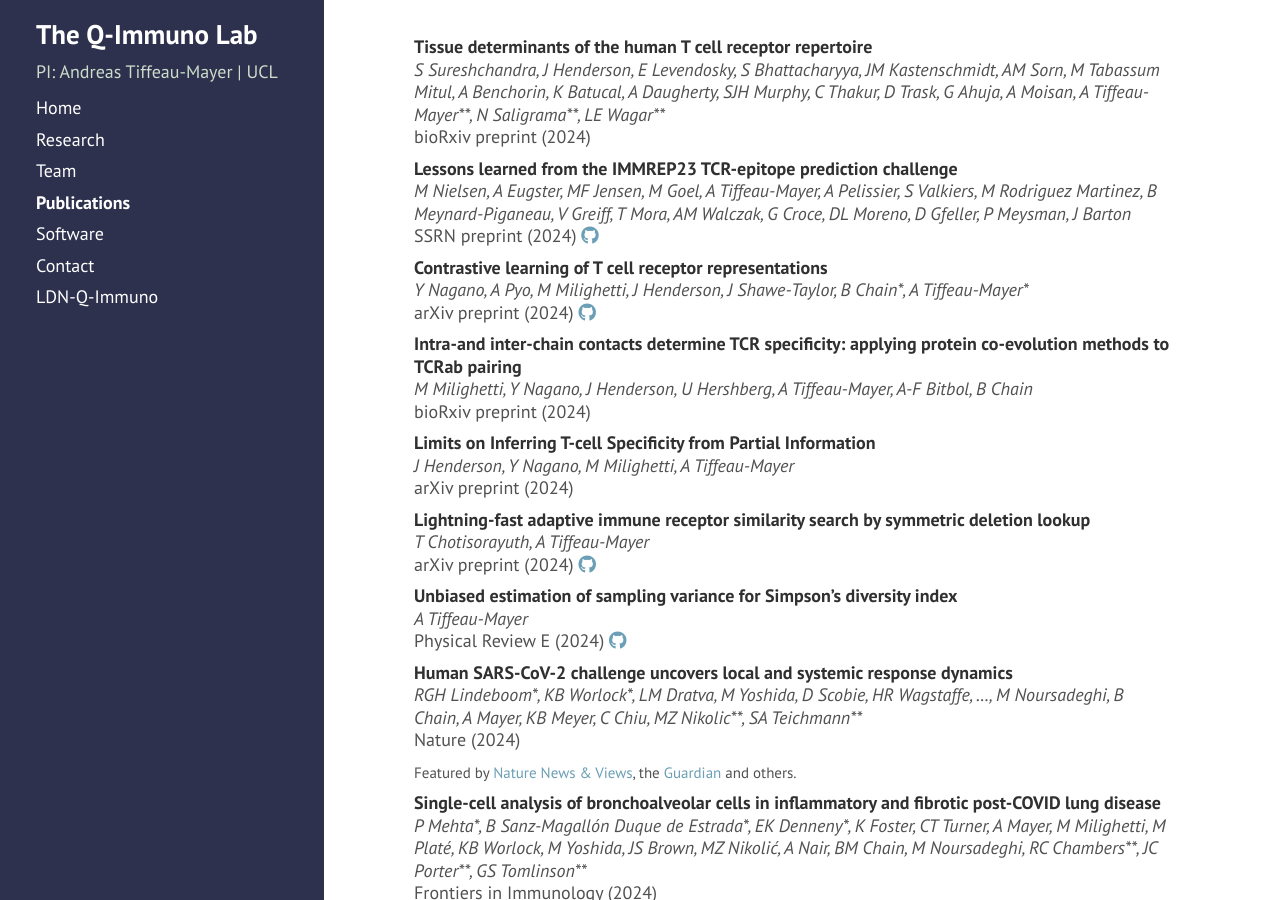
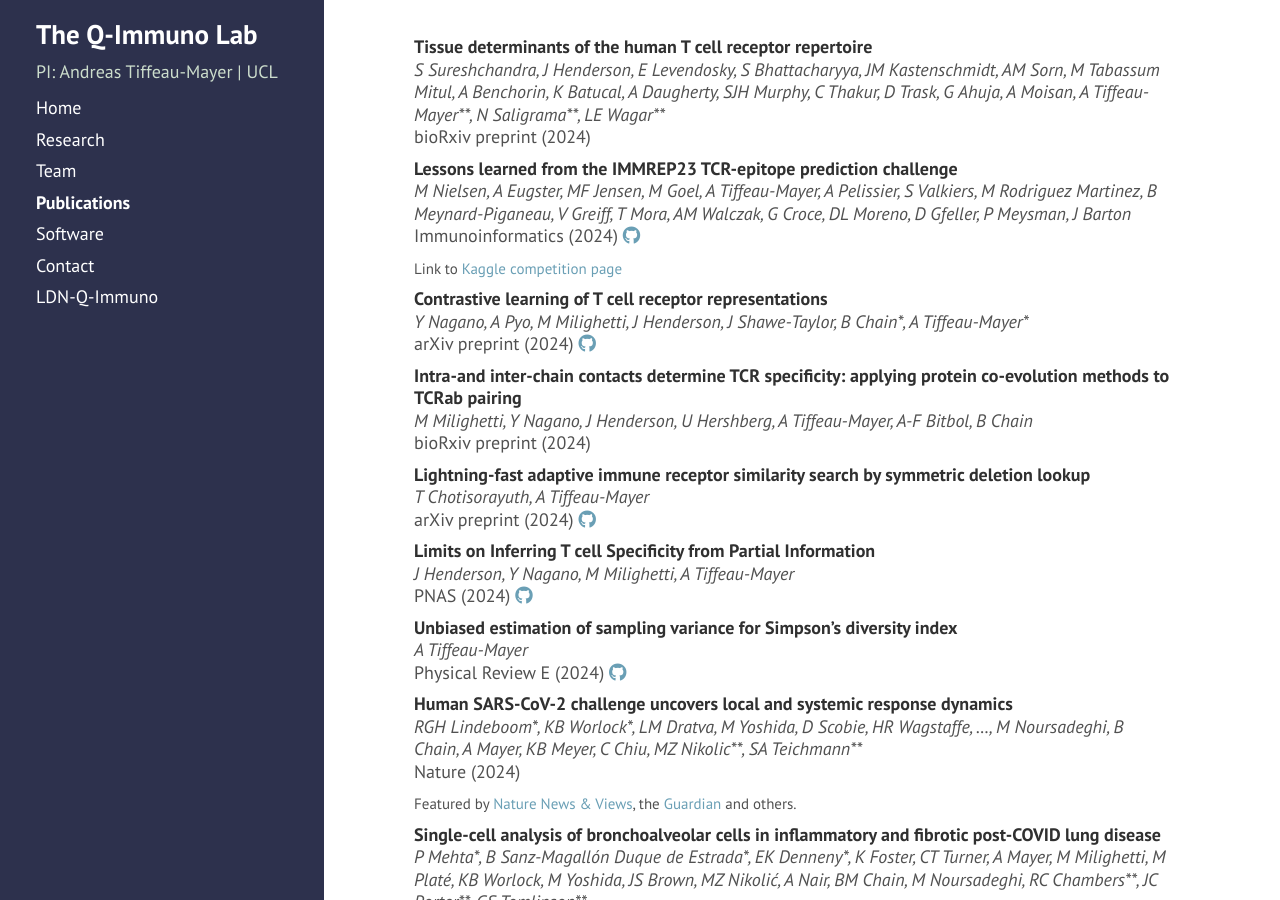
Before and after one commit to andim/andim.github.io, a Jekyll site: the page built from publications.md, in a window 1280 px wide and 900 px high. Built offline with Jekyll 4.4.1, drawn with Linux system fonts in a browser that asks for light colours; nearby versions of some CDN libraries; a style sheet for code colours, icons or effects is not loaded.

```diff
--- a/_data/publist.yml
+++ b/_data/publist.yml
@@ -7,11 +7,12 @@
 
 - authors: M Nielsen, A Eugster, MF Jensen, M Goel, A Tiffeau-Mayer, A Pelissier, S Valkiers, M Rodriguez Martinez, B Meynard-Piganeau, V Greiff, T Mora, AM Walczak, G Croce, DL Moreno, D Gfeller, P Meysman, J Barton
   title: Lessons learned from the IMMREP23 TCR-epitope prediction challenge
-  journal: SSRN preprint
+  journal: Immunoinformatics
   year: 2024
   links:
-    doi: https://papers.ssrn.com/sol3/papers.cfm?abstract_id=4914987
+    doi: https://doi.org/10.1016/j.immuno.2024.100045
     github: https://github.com/justin-barton/IMMREP23/
+  media: "Link to [Kaggle competition page](https://www.kaggle.com/competitions/tcr-specificity-prediction-challenge/leaderboard)"
 
 - authors: Y Nagano, A Pyo, M Milighetti, J Henderson, J Shawe-Taylor, B Chain\*, A Tiffeau-Mayer\*
   title: Contrastive learning of T cell receptor representations
@@ -28,13 +29,6 @@
   links:
     doi: https://doi.org/10.1101/2024.05.24.595718
 
-- authors: J Henderson, Y Nagano, M Milighetti, A Tiffeau-Mayer
-  title: Limits on Inferring T-cell Specificity from Partial Information
-  journal: arXiv preprint
-  year: 2024
-  links:
-    doi: https://arxiv.org/abs/2404.12565
-
 - authors: T Chotisorayuth, A Tiffeau-Mayer
   title: Lightning-fast adaptive immune receptor similarity search by symmetric deletion lookup
   journal: arXiv preprint
@@ -42,6 +36,15 @@
   links:
     doi: https://arxiv.org/abs/2403.09010
     github: https://github.com/heartnetkung/XT-neighbor/
+
+- authors: J Henderson, Y Nagano, M Milighetti, A Tiffeau-Mayer
+  title: Limits on Inferring T cell Specificity from Partial Information
+  journal: PNAS
+  year: 2024
+  detail: 121(42)e2408696121
+  links:
+    doi: https://doi.org/10.1073/pnas.2408696121
+    github: https://github.com/qimmuno/paper_tcrinfo
 
 - authors: A Tiffeau-Mayer
   title: Unbiased estimation of sampling variance for Simpson's diversity index
```
